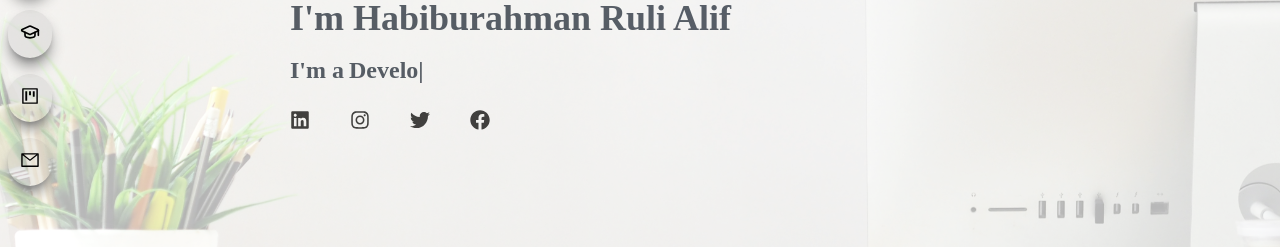
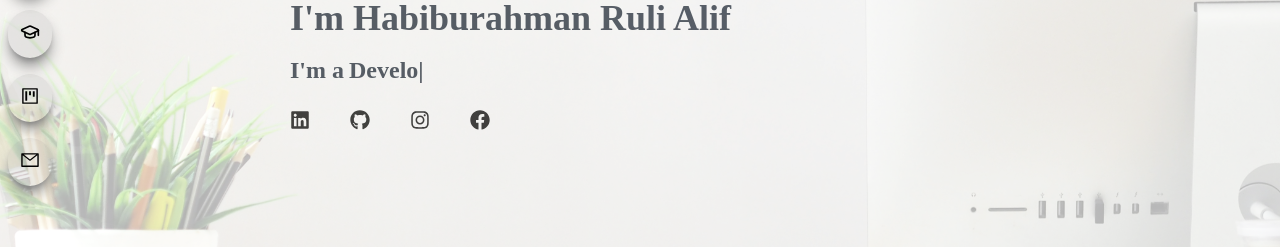
Before and after one commit to habiburahmanrulialif/web-portofolio, a React (Vite) app in the folder frontend/: page / in a window 1280 px wide. Shown: the part 334-581 px from the top of the page. Built offline with nearby package versions, Linux system fonts and the light colour scheme.

Commit message:
upadate link

```diff
--- a/frontend/src/components/home/Home.jsx
+++ b/frontend/src/components/home/Home.jsx
@@ -2,7 +2,7 @@ import React from "react";
 import "./home.css";
 import bg_home from "../../assets/bg-home.jpg";
 import { TypeAnimation } from "react-type-animation";
-import { FaTwitter, FaFacebook, FaLinkedin, FaInstagram } from "react-icons/fa";
+import { FaTwitter, FaFacebook, FaLinkedin, FaInstagram, FaGithub } from "react-icons/fa";
 
 const Home = () => {
     return (
@@ -30,13 +30,18 @@ const Home = () => {
                         />
                     </h2>
                     <div className="socialMedia">
-                        <a href="https://www.linkedin.com" target="_blank">
+                        <a href="www.linkedin.com/in/habiburahman-ruli-alif" target="_blank">
                             <FaLinkedin size={20} className="cursor-pointer" />
                         </a>
-
-                        <FaInstagram size={20} className="cursor-pointer" />
-                        <FaTwitter size={20} className="cursor-pointer" />
-                        <FaFacebook size={20} className="cursor-pointer" />
+                        <a href="https://www.github.com/habiburahmanrulialif" target="_blank">
+                            <FaGithub size={20} className="cursor-pointer" />
+                        </a>
+                        <a href="https://www.instagram.com/habiburahman_14/" target="_blank">
+                            <FaInstagram size={20} className="cursor-pointer" />
+                        </a>
+                        <a href="https://www.facebook.com/people/Habiburahman-Ruli-Alif/100088122450815/" target="_blank">
+                            <FaFacebook size={20} className="cursor-pointer" />
+                        </a>
                     </div>
                 </div>
             </div>
```
